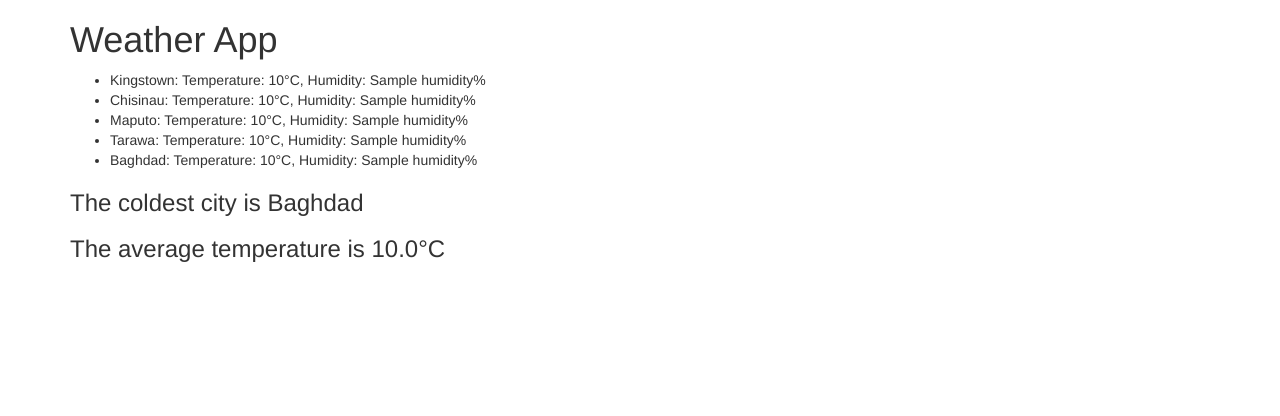
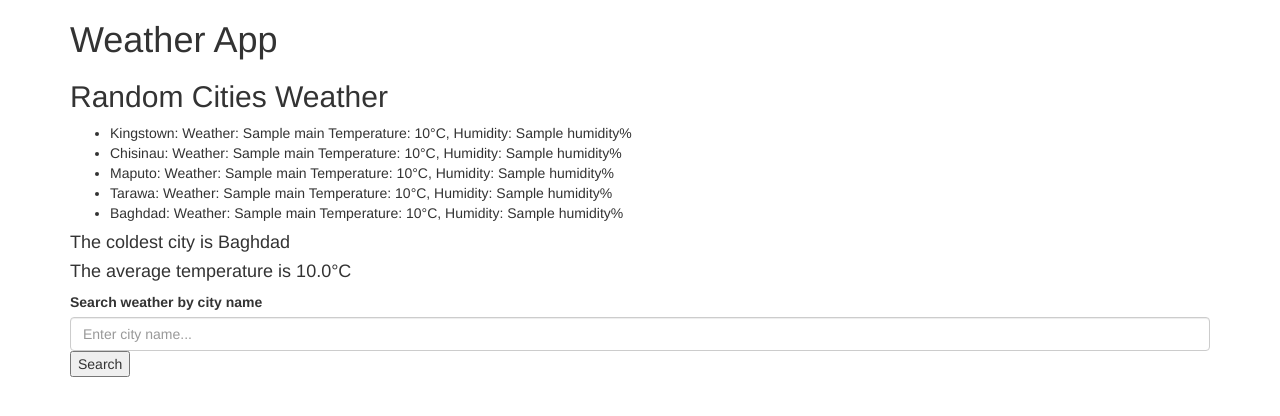
Before and after one commit to g-stoy/weather-task, a Flask app: page / in a window 1280 px wide. Shown: the top 416 px of the page. Run offline with Flask 3, Linux system fonts and the light colour scheme; a database or web service that is not in the repository returns one stand-in record (values such as "Sample title"); data that the repository does not hold is empty.

Commit message:
Display only one city search by name

```diff
--- a/Task3/main.py
+++ b/Task3/main.py
@@ -1,7 +1,7 @@
 import requests
 import random
 import functools
-from flask import Flask, render_template
+from flask import Flask, render_template, request
 
 from utils.all_cities import cities
 
@@ -20,6 +20,7 @@ def get_weather_cities():
         city_data = get_city_data(city)
         cities_list.append({
             'city': city,
+            'weather': city_data["weather"][0]["main"],
             'temp': city_data["main"]["temp"],
             'humidity': city_data["main"]["humidity"]
         })
@@ -34,12 +35,19 @@ def get_coldest_city(cities_data):
     return functools.reduce(lambda a, b: a if a['temp'] < b['temp'] else b, cities_data)['city']
 
 
-@app.route('/')
+@app.route("/", methods=["GET", "POST"])
+def home():
+    if request.method == "POST":
+        city = request.form["city"].capitalize()
+        city_data = get_city_data(city)
 
-def home():
-    cities_weather = get_weather_cities()
-    coldest_city = get_coldest_city(cities_weather)
-    average_temp = round(get_average_temp(cities_weather),2)
-    return render_template('index.html', cities_weather=cities_weather, coldest_city=coldest_city, average_temp=average_temp)
+        return render_template("index.html", city=city, temperature=city_data["main"]["temp"], humidity=city_data["main"]["humidity"], weather=city_data["weather"][0]["main"])
+
+    else:
+        cities_weather = get_weather_cities()
+        coldest_city = get_coldest_city(cities_weather)
+        average_temp = round(get_average_temp(cities_weather),2)
+
+        return render_template('index.html', cities_weather=cities_weather, coldest_city=coldest_city, average_temp=average_temp)
 
 app.run()
--- a/Task3/templates/index.html
+++ b/Task3/templates/index.html
@@ -10,13 +10,34 @@
 <body>
     <div class="container">
         <h1>Weather App</h1>
+        {% if city %}
+        <h2>Weather for {{ city }}</h2>
+        <p>Weather: {{weather}}</p>
+        <p>Temperature: {{ temperature }}°C</p>
+        <p>Humidity: {{ humidity }}%</p>
+    {% else %}
+        <h2>Random Cities Weather</h2>
         <ul>
             {% for city_data in cities_weather %}
-                <li>{{ city_data.city }}: Temperature: {{ city_data.temp }}°C, Humidity: {{ city_data.humidity }}%</li>
+                <li>{{ city_data.city }}: Weather: {{city_data.weather}} Temperature: {{ city_data.temp }}°C, Humidity: {{ city_data.humidity }}%</li>
             {% endfor %}
         </ul>
-        <h3>The coldest city is {{coldest_city}}</h3>
-        <h3>The average temperature is {{average_temp}}°C</h3>
+        <h4>The coldest city is {{coldest_city}}</h4>
+        <h4>The average temperature is {{average_temp}}°C</h4>
+    {% endif %}
+        <form id="search-city" method="POST" action="/">
+            <div class="mb-3">
+                <label for="city" class="form-label">Search weather by city name</label>
+                <input type="text" class="form-control" id="city" name="city" placeholder="Enter city name...">
+            </div>
+            <div class="mb-3">
+                <input type="submit" value="Search">
+            </div>
+            <div class="mb-3">
+                <p id="result"></p>
+            </div>
+          </div>
+        </form>
     </div>
     <script src="https://code.jquery.com/jquery-1.12.4.min.js" integrity="sha384-nvAa0+6Qg9clwYCGGPpDQLVpLNn0fRaROjHqs13t4Ggj3Ez50XnGQqc/r8MhnRDZ" crossorigin="anonymous"></script>
 </body>
```
